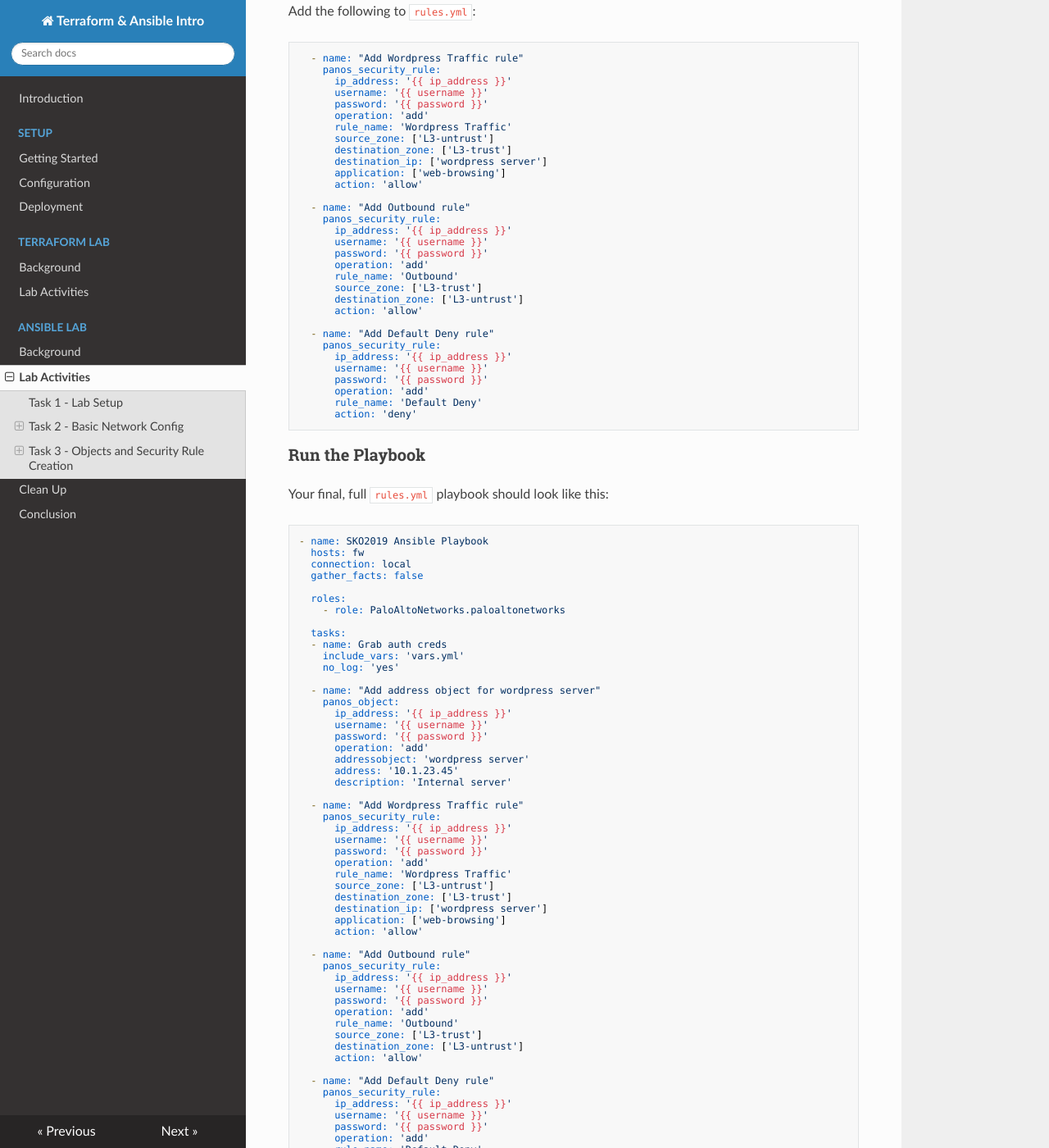
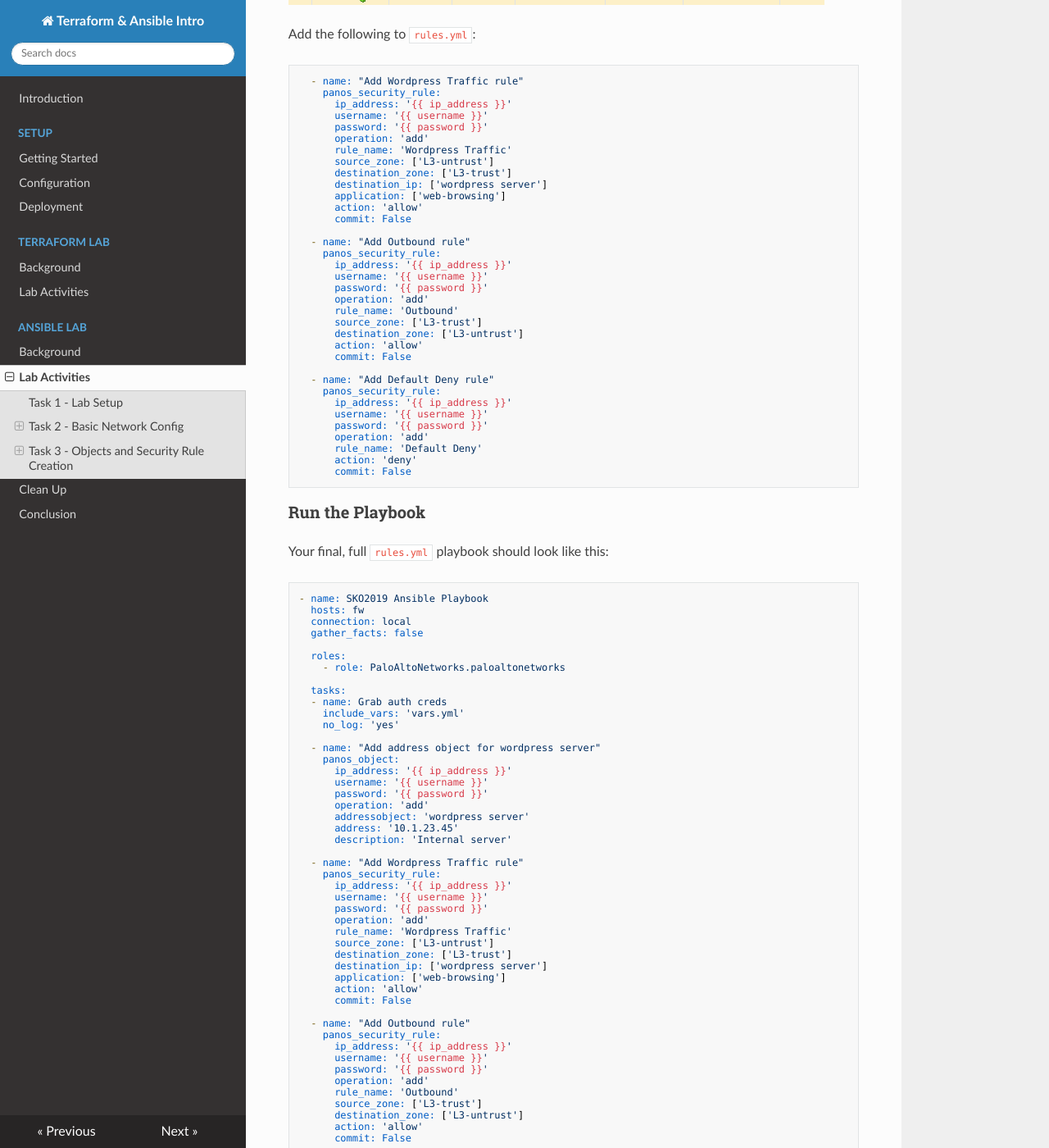
Before and after one commit to PaloAltoNetworks/terraform-ansible-intro, an MkDocs documentation site: the page built from docs/ansible-lab.md, in a window 1280 px wide and 1400 px high, scrolled down 5996 px. Shown: the whole window at 82% size. Built offline with MkDocs 1.6.1, drawn with Linux system fonts in a browser that asks for light colours; nearby versions of some CDN libraries; old or Windows-style settings are respelled for this version of MkDocs; some of the changed text lies outside the part shown.

Commit message:
Major rewrite of the terraform plan. No just kidding. Its more documentation tweaks

````diff
--- a/docs/ansible-lab.md
+++ b/docs/ansible-lab.md
@@ -99,9 +99,7 @@ Add the following to `network.yml`:
       commit: False
 ```
 
-Refer to the [module
-documentation](http://panwansible.readthedocs.io/en/latest/modules/panos_interface_module.html)
-for ethernet interfaces if you need.
+Refer to the [module documentation](http://panwansible.readthedocs.io/en/latest/modules/panos_interface_module.html) for ethernet interfaces if you need.
 
 Note that Ansible is a little different from Terraform.  We have to specify the **ip_address**, **username**, and **password** each time because each module executes independently.  Also, we don't have to create the zones as a separate step because they will be created for us if they don't exist.
 
@@ -131,6 +129,7 @@ Your final, full `network.yml` playbook should look like this:
       if_name: 'ethernet1/1'
       create_default_route: true
       zone_name: 'L3-trust'
+      commit: False
 
   - name: "Configure eth1/2"
     panos_interface:
@@ -139,6 +138,7 @@ Your final, full `network.yml` playbook should look like this:
       password: '{{ password }}'
       if_name: 'ethernet1/2'
       zone_name: 'L3-untrust'
+      commit: False
 ```
 
 Run your playbook with the following command:
@@ -213,6 +213,7 @@ Add the following to `rules.yml`:
       destination_ip: ['wordpress server']
       application: ['web-browsing']
       action: 'allow'
+      commit: False
 
   - name: "Add Outbound rule"
     panos_security_rule:
@@ -224,6 +225,7 @@ Add the following to `rules.yml`:
       source_zone: ['L3-trust']
       destination_zone: ['L3-untrust']
       action: 'allow'
+      commit: False
 
   - name: "Add Default Deny rule"
     panos_security_rule:
@@ -233,6 +235,7 @@ Add the following to `rules.yml`:
       operation: 'add'
       rule_name: 'Default Deny'
       action: 'deny'
+      commit: False
 ```
 
 ### Run the Playbook
@@ -275,6 +278,7 @@ Your final, full `rules.yml` playbook should look like this:
       destination_ip: ['wordpress server']
       application: ['web-browsing']
       action: 'allow'
+      commit: False
 
   - name: "Add Outbound rule"
     panos_security_rule:
@@ -286,6 +290,7 @@ Your final, full `rules.yml` playbook should look like this:
       source_zone: ['L3-trust']
       destination_zone: ['L3-untrust']
       action: 'allow'
+      commit: False
 
   - name: "Add Default Deny rule"
     panos_security_rule:
@@ -295,6 +300,7 @@ Your final, full `rules.yml` playbook should look like this:
       operation: 'add'
       rule_name: 'Default Deny'
       action: 'deny'
+      commit: False
 ```
 
 Run your playbook with the following command:
````
